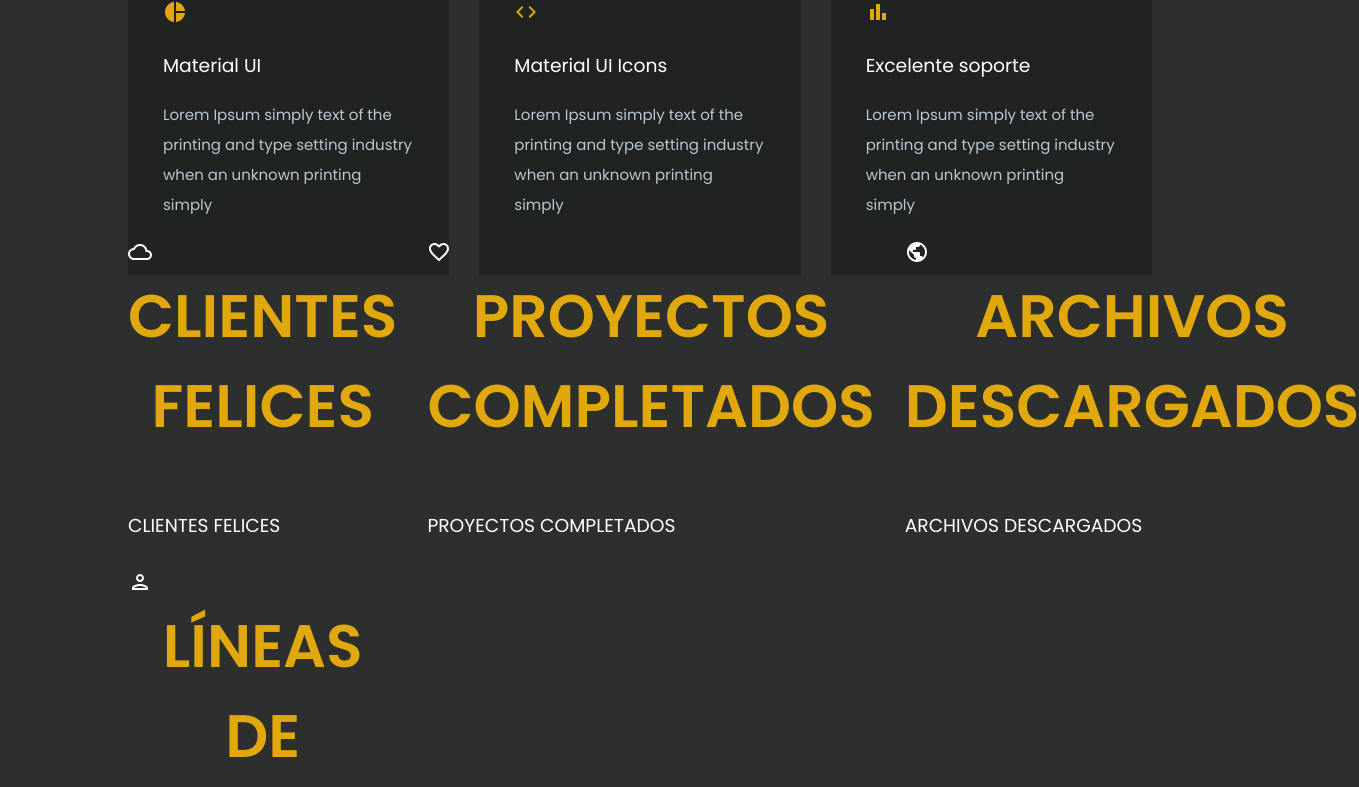
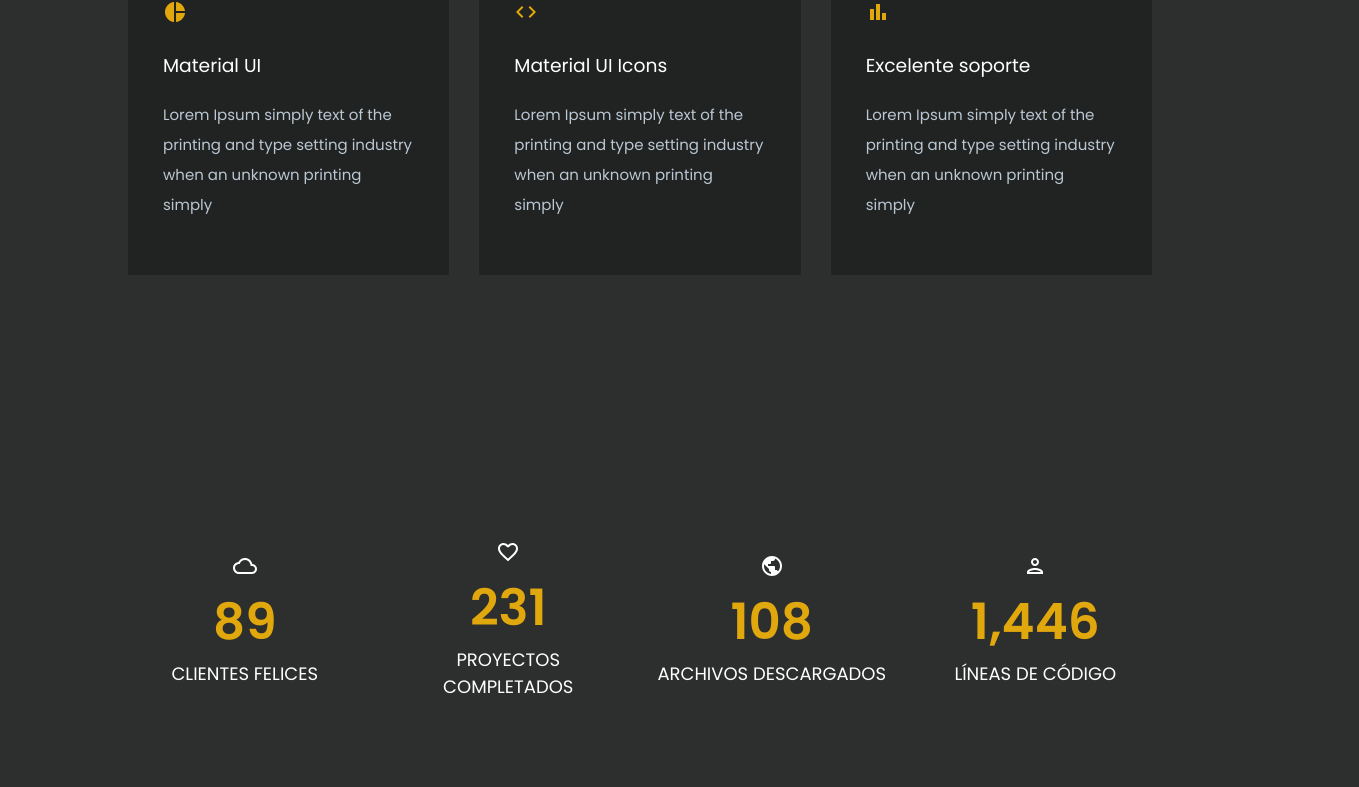
Before and after one commit to Tilio77/Portafolio-con-React, a React (Create React App) app: page / in a window 1280 px wide. Shown: the part 2000-2787 px from the top of the page, 1359 px wide, since content can reach past the window. Built offline with nearby package versions, Linux system fonts and the light colour scheme.

Commit message:
Contador terminado

```diff
--- a/package.json
+++ b/package.json
@@ -13,6 +13,7 @@
     "@testing-library/user-event": "^13.5.0",
     "aos": "^3.0.0-beta.6",
     "react": "^18.2.0",
+    "react-countup": "^6.4.0",
     "react-dom": "^18.2.0",
     "react-router-dom": "^5.3.4",
     "react-scripts": "5.0.1",
--- a/src/App.css
+++ b/src/App.css
@@ -99,6 +99,14 @@ section {
   display: grid;
   grid-template-columns: repeat(3, 1fr);
   grid-gap: 30px;
+}
+
+.grid4 {
+  display: grid;
+  grid-template-columns: repeat(4, 1fr);
+  height: 50vh;
+  place-items: center;
+  text-align: center;
 }
 
 /* Header */
@@ -212,3 +220,23 @@ header a {
 .services h3 {
   margin-top: 20px;
 }
+
+/* Contador */
+.counter {
+  margin-top: 180px;
+  position: relative;
+}
+
+.hero.counter::after {
+  background-image: url("../public/images/some-facts-bg.png");
+  height: 50vh;
+}
+
+.counter h1 {
+  margin: 0;
+  font-size: 50px;
+}
+
+.counter h3 {
+  font-size: 18px;
+}
--- a/src/components/pages/Counter.jsx
+++ b/src/components/pages/Counter.jsx
@@ -1,5 +1,6 @@
 import React from 'react'
 import { project } from '../data/dummydata';
+import CountUp from 'react-countup';
 
 const Counter = () => {
 	return (
@@ -9,7 +10,9 @@ const Counter = () => {
 					{project.map((item,i) => (
 						<div className="box">
 							<i>{item.icon}</i>
-							<h1 className="heading">{item.title}</h1>
+							<h1 className="heading">
+								<CountUp enableScrollSpy duration={2} end={item.num} />
+							</h1>
 							<h3>{item.title}</h3>
 						</div>
 					))}
```
Also changed, not shown: 1 other file (tests, documents, lock files or other folders).
